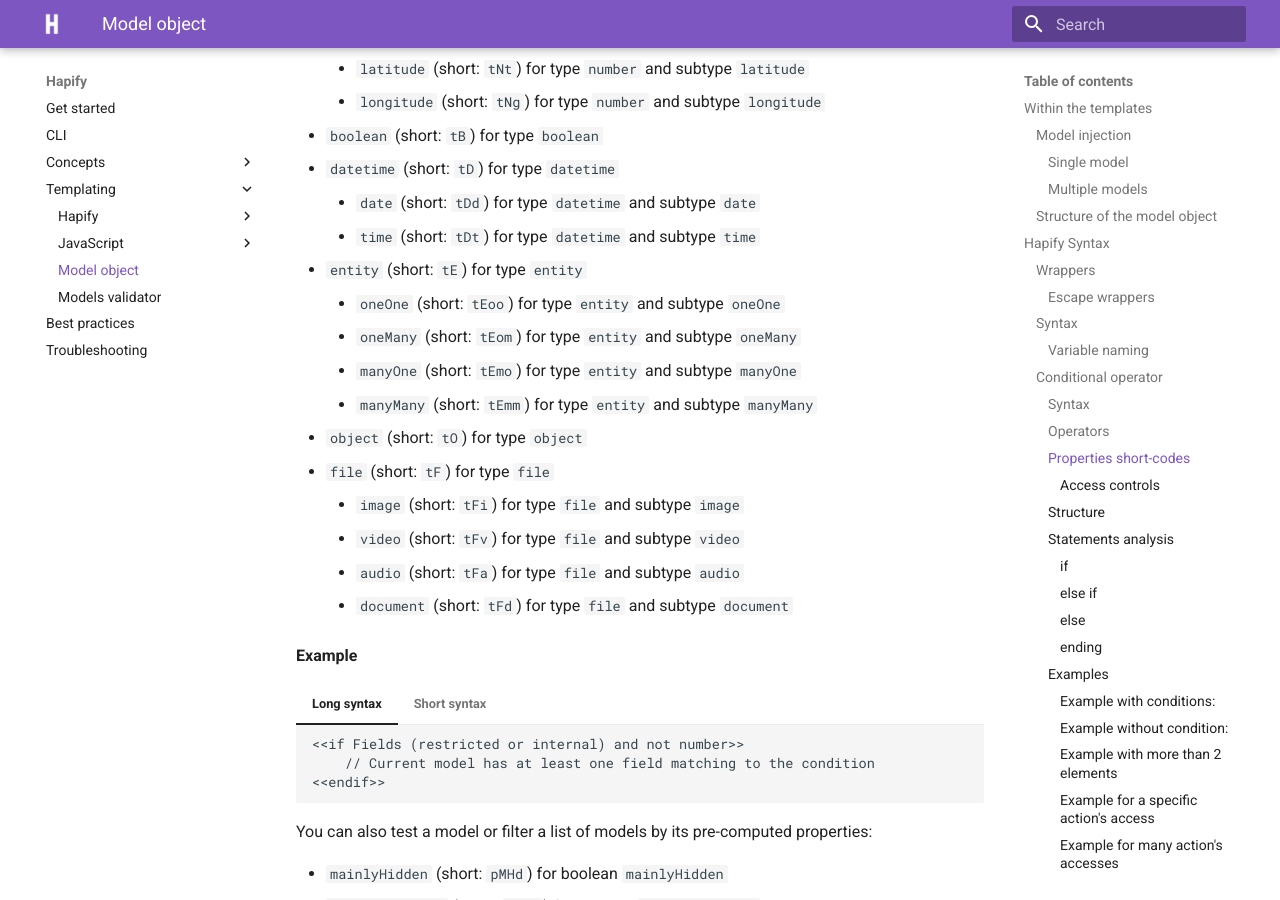
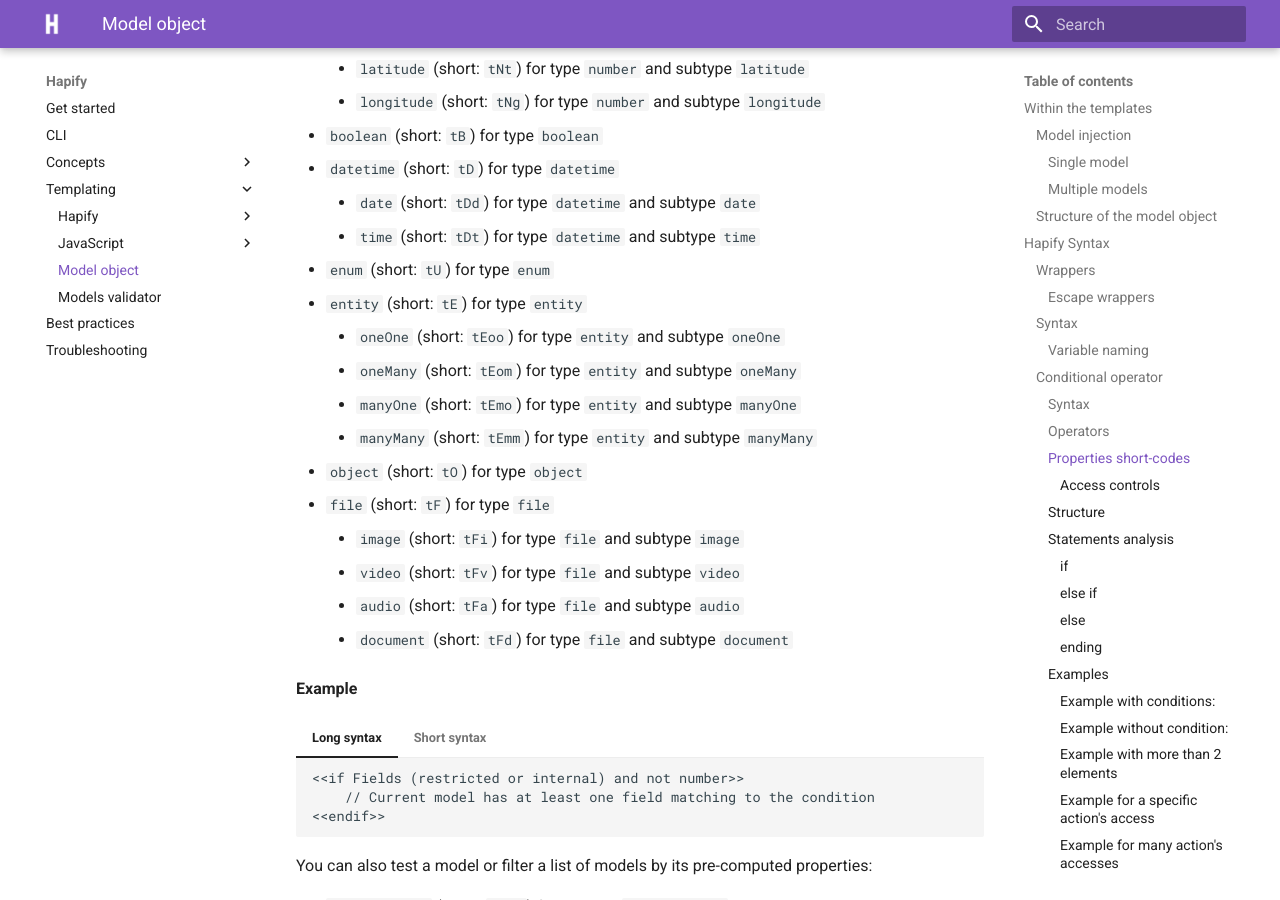
Before and after one commit to hapify/hapify, an MkDocs documentation site: the page built from docs/templating/model-object.md, in a window 1280 px wide and 900 px high, scrolled down 10629 px. Built offline with MkDocs 1.6.1 and Material for MkDocs 9.7.7, drawn with Linux system fonts in a browser that asks for light colours.

Commit message:
docs: add missing enum type

```diff
--- a/docs/templating/model-object.md
+++ b/docs/templating/model-object.md
@@ -368,6 +368,7 @@
 -   `datetime` (short: `tD`) for type `datetime`
     -   `date` (short: `tDd`) for type `datetime` and subtype `date`
     -   `time` (short: `tDt`) for type `datetime` and subtype `time`
+-   `enum` (short: `tU`) for type `enum`
 -   `entity` (short: `tE`) for type `entity`
     -   `oneOne` (short: `tEoo`) for type `entity` and subtype `oneOne`
     -   `oneMany` (short: `tEom`) for type `entity` and subtype `oneMany`
```
